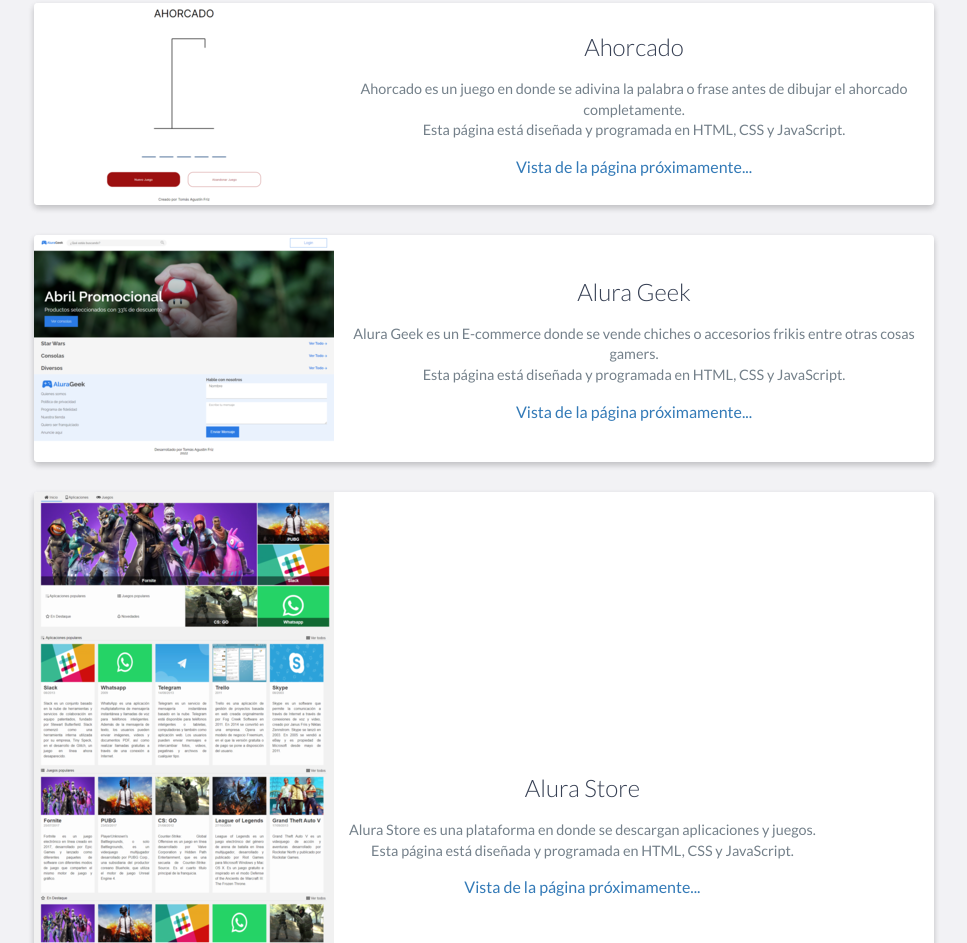
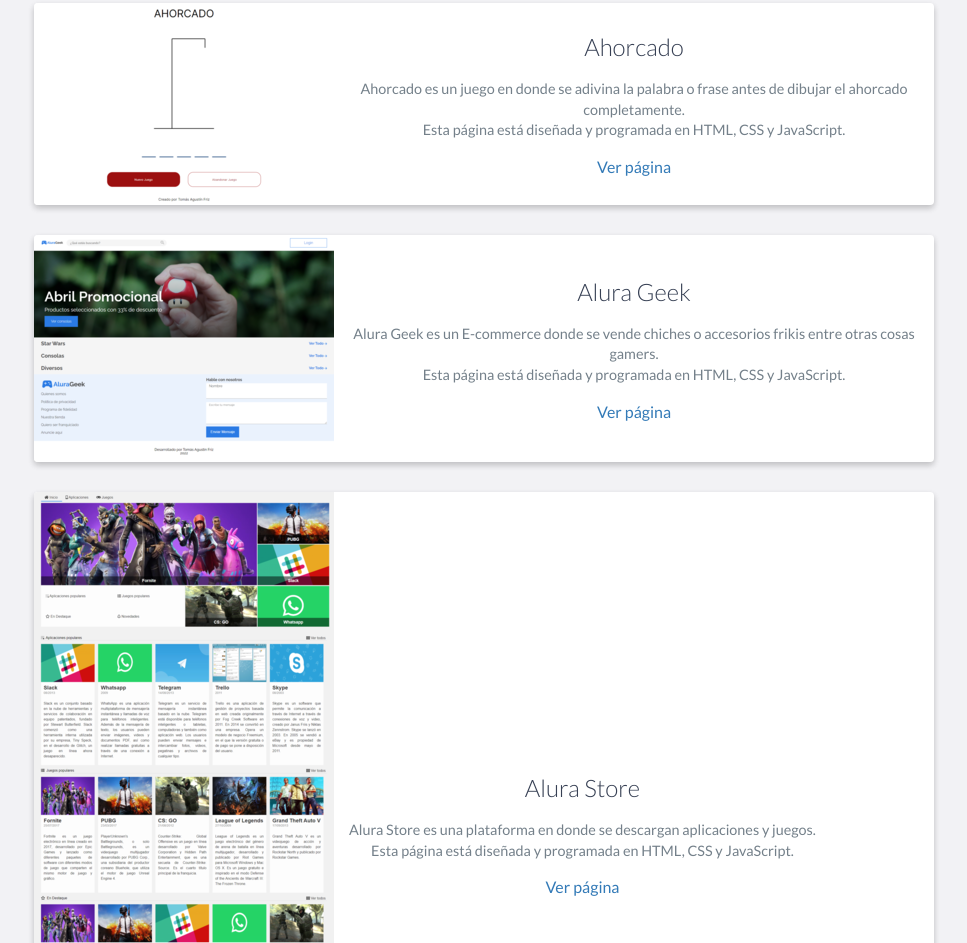
Before and after one commit to tomasfriz/Porfolio-Web, a website: page index.html in a window 1280 px wide. Shown: the part 2994-3937 px from the top of the page, without its empty margins (156-1123 px from the left). Drawn offline with nearby package versions, Linux system fonts and the light colour scheme.

Commit message:
linkiado las paginas de los proyectos

```diff
--- a/index.html
+++ b/index.html
@@ -208,7 +208,9 @@
                             completamente. <br>
                             Esta página está diseñada y programada en HTML, CSS y JavaScript.
                         </p>
-                        <a href="">Vista de la página próximamente...</a>
+                        <a
+                            href="https://tomasfriz.github.io/Challenge-Oracle-ONE---Logica-de-Programacion---Semana-3-y-4/">Ver
+                            página</a>
                     </div>
                     <!-- End .project-info -->
                 </div>
@@ -225,7 +227,8 @@
                             gamers. <br>
                             Esta página está diseñada y programada en HTML, CSS y JavaScript.
                         </p>
-                        <a href="">Vista de la página próximamente...</a>
+                        <a href="https://tomasfriz.github.io/Desafio-Oracle-ONE---Front-End---E-commerce/">Ver
+                            página</a>
                     </div>
                     <!-- End .project-info -->
                 </div>
@@ -241,7 +244,7 @@
                             Alura Store es una plataforma en donde se descargan aplicaciones y juegos. <br>
                             Esta página está diseñada y programada en HTML, CSS y JavaScript.
                         </p>
-                        <a href="">Vista de la página próximamente...</a>
+                        <a href="https://tomasfriz.github.io/Alura-Store/">Ver página</a>
                     </div>
                     <!-- End .project-info -->
                 </div>
@@ -275,7 +278,7 @@
                             web. <br>
                             Esta página está diseñada y programada en HTML, CSS y JavaScript.
                         </p>
-                        <a href="">Vista de la página próximamente...</a>
+                        <a href="https://tomasfriz.github.io/Apeperia/">Ver página</a>
                     </div>
                     <!-- End .project-info -->
                 </div>
@@ -292,7 +295,7 @@
                             En la página muestra toda la información necesaria sobre la Barbería. <br>
                             Esta página está diseñada y programada en HTML y CSS.
                         </p>
-                        <a href="">Vista de la página próximamente...</a>
+                        <a href="https://tomasfriz.github.io/Barberia-Alura/">Ver página</a>
                     </div>
                     <!-- End .project-info -->
                 </div>
@@ -309,7 +312,7 @@
                             fisica y mental. <br>
                             Esta página está diseñada y programada en HTML y CSS.
                         </p>
-                        <a href="">Vista de la página próximamente...</a>
+                        <a href="https://tomasfriz.github.io/Click-Life/">Ver página</a>
                     </div>
                     <!-- End .project-info -->
                 </div>
@@ -326,7 +329,7 @@
                             dentro del mundo de Star Wars. <br>
                             Esta página está diseñada y programada en HTML y CSS.
                         </p>
-                        <a href="">Vista de la página próximamente...</a>
+                        <a href="https://tomasfriz.github.io/Conviertete-en-Stormtrooper/">Ver página</a>
                     </div>
                     <!-- End .project-info -->
                 </div>
@@ -360,7 +363,9 @@
                             Código Secreto es un encriptador y desencriptador de mensajes. <br>
                             Esta página está diseñada y programada en HTML, CSS y JavaScript.
                         </p>
-                        <a href="">Vista de la página próximamente...</a>
+                        <a
+                            href="https://tomasfriz.github.io/Challenge-Oracle-ONE---Logica-de-Programacion---Semana-1-y-2/">Ver
+                            página</a>
                     </div>
                     <!-- End .project-info -->
                 </div>
@@ -377,7 +382,7 @@
                             <br>
                             Esta página está diseñada y programada en HTML y CSS.
                         </p>
-                        <a href="">Vista de la página próximamente...</a>
+                        <a href="https://tomasfriz.github.io/Fruta-Fruto/">Ver página</a>
                     </div>
                     <!-- End .project-info -->
                 </div>
@@ -429,7 +434,7 @@
                             Mini Alura es una recreación o copia en miniatura de la plataforma de Oracle One. <br>
                             Esta página está diseñada y programada en HTML y CSS.
                         </p>
-                        <a href="">Vista de la página próximamente...</a>
+                        <a href="https://tomasfriz.github.io/Mini-Alura/">Ver página</a>
                     </div>
                     <!-- End .project-info -->
                 </div>
@@ -464,7 +469,7 @@
                             Buenos Aires. <br>
                             Esta página está diseñada y programada en HTML y CSS.
                         </p>
-                        <a href="">Vista de la página próximamente...</a>
+                        <a href="https://tomasfriz.github.io/Obelisco/">Ver página</a>
                     </div>
                     <!-- End .project-info -->
                 </div>
@@ -534,7 +539,7 @@
                             Tambien brinda servicios de tours personalizados a los turistas. <br>
                             Esta página está diseñada y programada en HTML y CSS.
                         </p>
-                        <a href="">Vista de la página próximamente...</a>
+                        <a href="https://tomasfriz.github.io/Turismo-Argentina/">Ver página</a>
                     </div>
                     <!-- End .project-info -->
                 </div>
@@ -550,7 +555,7 @@
                             Veterinaria Cuki es una página para una veterina que brinda sus servicios.<br>
                             Esta página está diseñada y programada en HTML y CSS.
                         </p>
-                        <a href="">Vista de la página próximamente...</a>
+                        <a href="https://tomasfriz.github.io/Veterinaria-Cuki/">Ver página</a>
                     </div>
                     <!-- End .project-info -->
                 </div>
```
